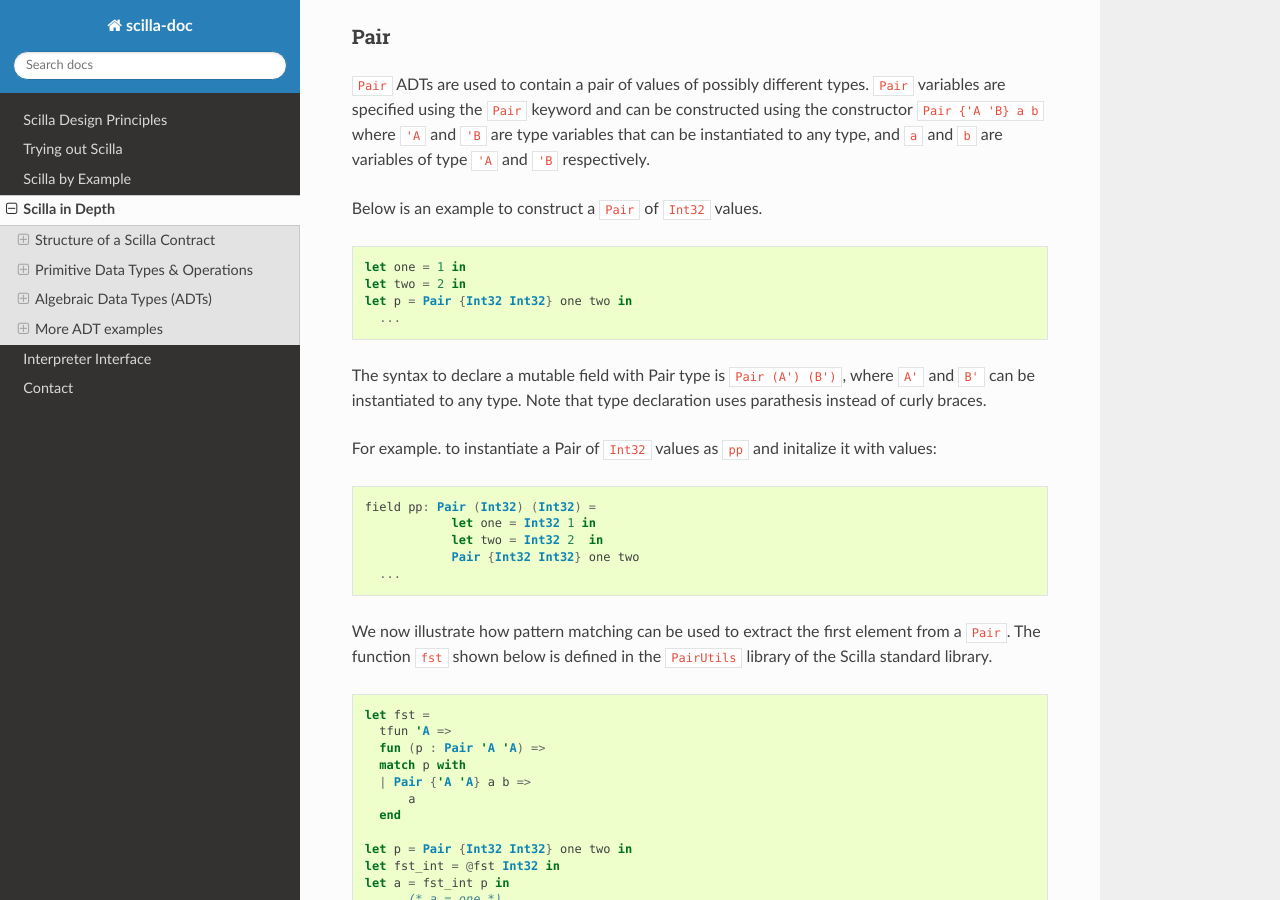
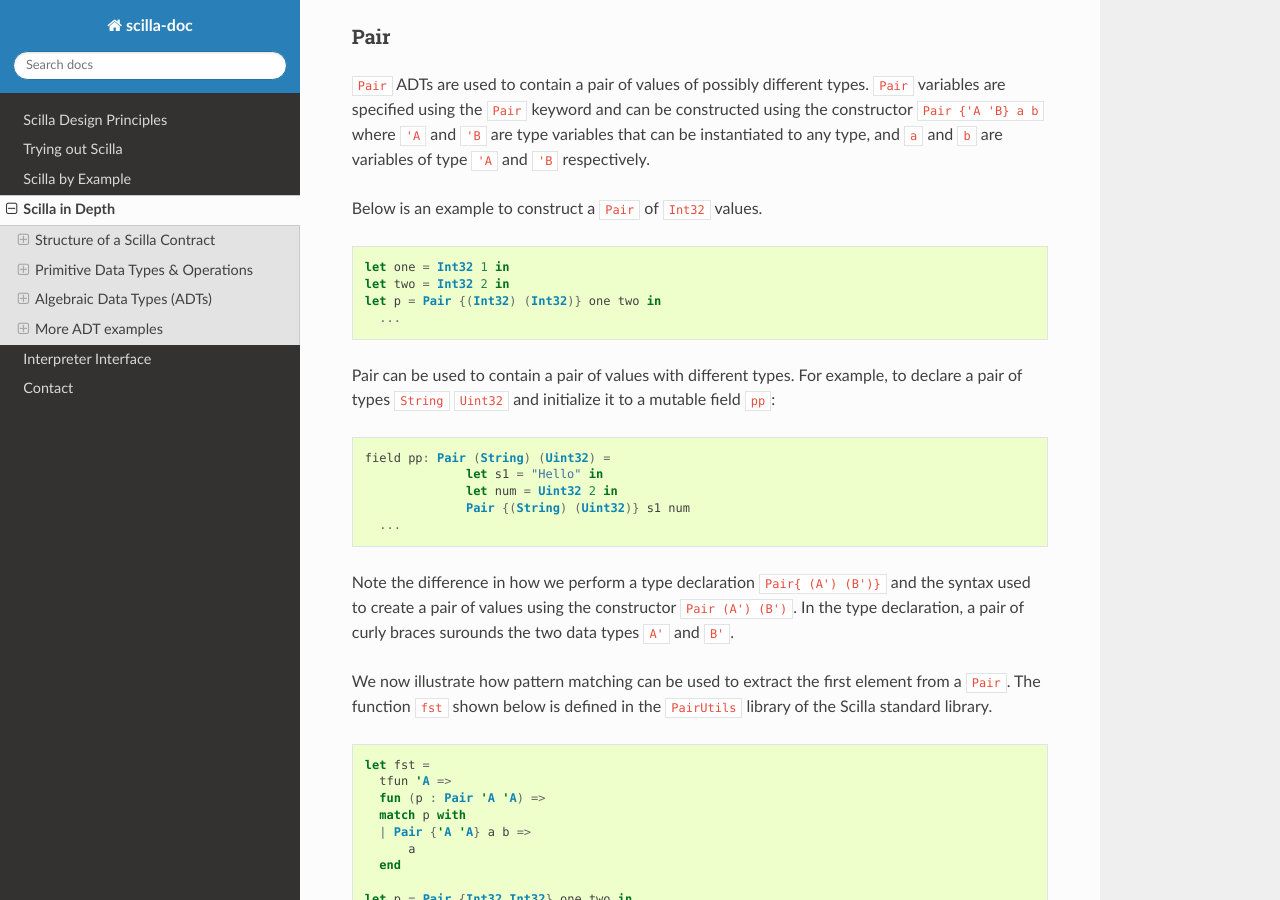
Before and after one commit to Zilliqa/scilla-docs, a Sphinx documentation site: the page built from docs/source/scilla-in-depth.rst, in a window 1280 px wide and 900 px high, scrolled down 8205 px. Built offline with Sphinx 7.4.7 and the Read the Docs theme 2.0.0, drawn with Linux system fonts in a browser that asks for light colours.

Commit message:
More writeups on the Pair type declaration #47
Added documentations on how to declare type and use the constructor. The subtle curly braces `{}` can cause confusion which is not picked up by the interpreter.

```diff
--- a/docs/source/scilla-in-depth.rst
+++ b/docs/source/scilla-in-depth.rst
@@ -476,23 +476,26 @@ Below is an example to construct a ``Pair`` of ``Int32`` values.
 
 .. code-block:: ocaml
 
-  let one = 1 in
-  let two = 2 in
-  let p = Pair {Int32 Int32} one two in
+  let one = Int32 1 in
+  let two = Int32 2 in
+  let p = Pair {(Int32) (Int32)} one two in
     ...
 
-The syntax to declare a mutable field with Pair type is ``Pair (A') (B')``,
-where ``A'`` and ``B'`` can be instantiated to any type. Note that type declaration uses parathesis instead of curly braces.
-
-For example. to instantiate a Pair of ``Int32`` values as  ``pp`` and initalize it with values:
+Pair can be used to contain a pair of values with different types.
+For example, to declare a pair of types ``String`` ``Uint32`` and initialize it
+to a mutable field ``pp``:
 
 .. code-block:: ocaml
 
-  field pp: Pair (Int32) (Int32) =
-              let one = Int32 1 in
-              let two = Int32 2  in
-              Pair {Int32 Int32} one two
+  field pp: Pair (String) (Uint32) =
+                let s1 = "Hello" in
+                let num = Uint32 2 in
+                Pair {(String) (Uint32)} s1 num
     ...
+
+Note the difference in how we perform a type declaration ``Pair{ (A') (B')}``
+and the syntax used to create a pair of values using the constructor ``Pair (A') (B')``.
+In the type declaration, a pair of curly braces surounds the two data types ``A'`` and ``B'``.
 
 We now illustrate how pattern matching can be used to extract the
 first element from a ``Pair``. The function ``fst`` shown below
```
